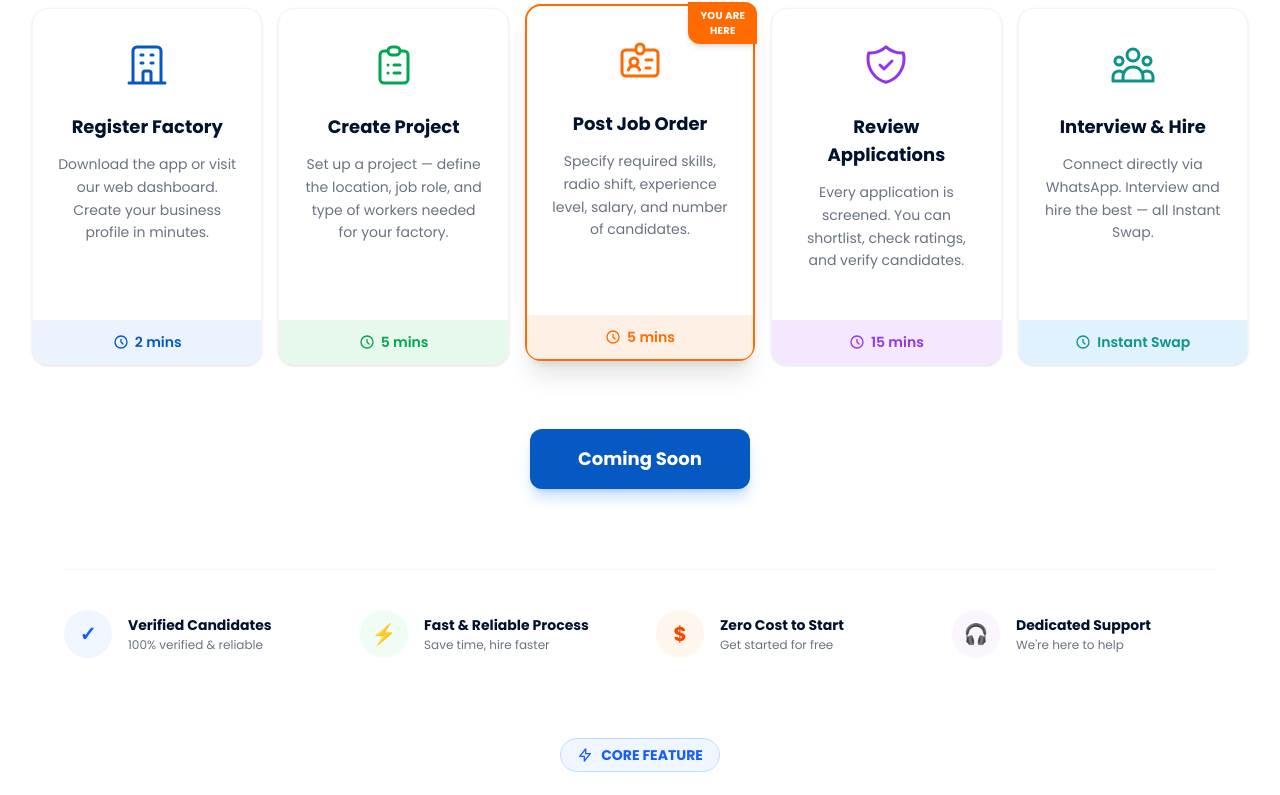
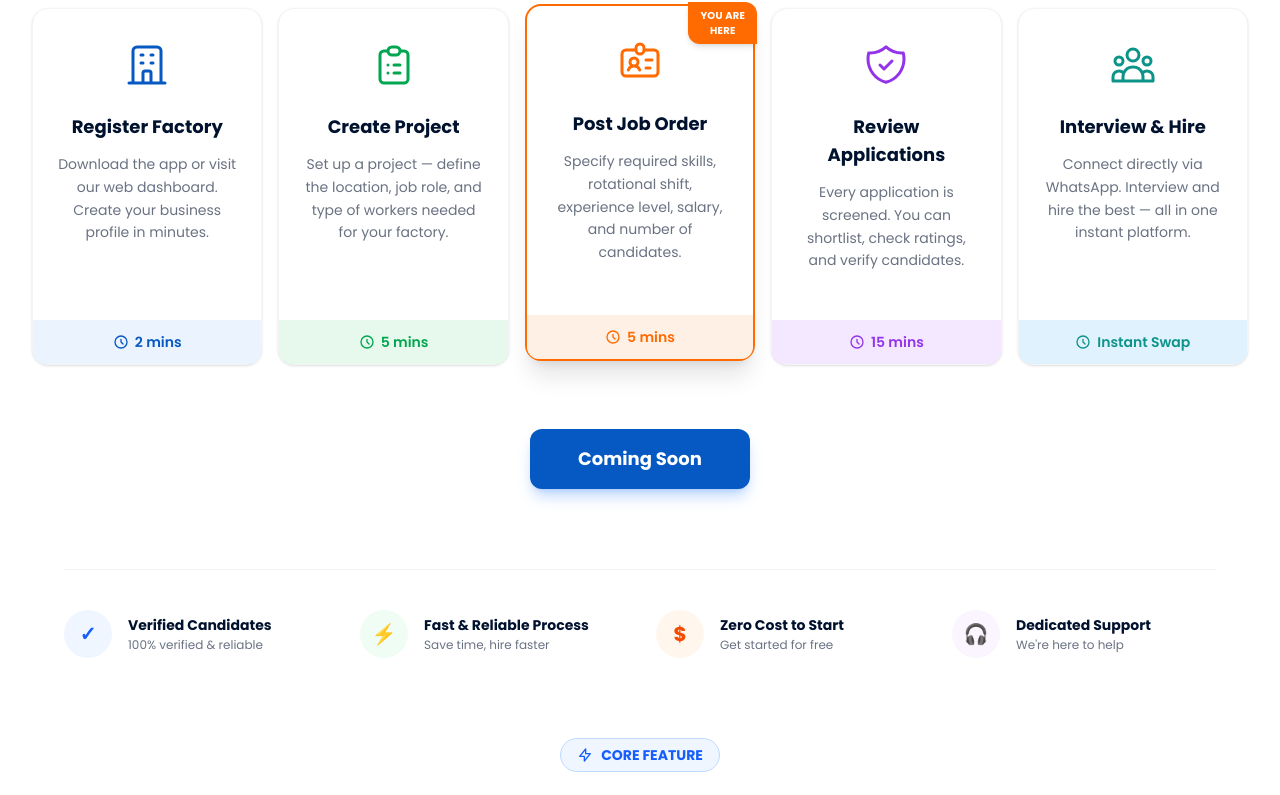
Before and after one commit to 923aryan/kbdl, a Next.js app in the folder kbdl-turborepo/apps/kbdl-landing/: page / in a window 1280 px wide. Shown: the part 1015-1810 px from the top of the page. Built offline with nearby package versions, Linux system fonts and the light colour scheme.

Commit message:
fixed bugs

```diff
--- a/kbdl-turborepo/apps/kbdl-landing/app/contact/page.tsx
+++ b/kbdl-turborepo/apps/kbdl-landing/app/contact/page.tsx
@@ -29,7 +29,7 @@ const ContactSection = ({ showSections = true }) => {
 
             {/* Main Heading */}
             <h2 className="text-4xl md:text-5xl lg:text-[56px] font-extrabold text-navy leading-[1.15] mb-6">
-              Let's Stop Daily Production <br className="hidden sm:block" /> Loss.
+              Let's Stop Daily Production <br className="hidden sm:block" /> Loss
             </h2>
 
             {/* Description */}
--- a/kbdl-turborepo/apps/kbdl-landing/components/ui/geJob.tsx
+++ b/kbdl-turborepo/apps/kbdl-landing/components/ui/geJob.tsx
@@ -7,7 +7,7 @@ const steps = [
   {
     id: "01",
     title: "Create Your Profile",
-    desc: "Register in Minutes\n Add your skills, location, work type and experience in minutes.",
+    desc: "Register in Minutes.\n Add your skills... location, work type and experience in minutes.",
     time: "2 mins",
     colorHex: "#0658C2",
     bgClass: "bg-[#EBF3FF]",
@@ -133,7 +133,7 @@ const steps = [
   {
     id: "05",
     title: "Start Earning",
-    desc: "Work Confirmed!. \nFactory, contractor or homeowner confirms your profile in one click.",
+    desc: "Work Confirmed! \nFactory, contractor or homeowner confirms your profile in one click.",
     time: "Instant!",
     colorHex: "#0D9488",
     bgClass: "bg-[#E0F2FE]",
--- a/kbdl-turborepo/apps/kbdl-landing/components/ui/navbar.tsx
+++ b/kbdl-turborepo/apps/kbdl-landing/components/ui/navbar.tsx
@@ -4,7 +4,7 @@ import Image from 'next/image';
 import Link from 'next/link';
 import { usePathname } from 'next/navigation';
 import { useState } from 'react';
-import logo from '../../public/logo.png';
+import logo from '../../public/logo-new.svg';
 // import logo from "../../public/logo.png"; // Make sure to adjust this import
 
 const navLinks = [
@@ -60,12 +60,12 @@ export default function Navbar() {
             >
               {isMobileMenuOpen ? (
                 // Close Icon (X)
-                <svg className="h-6 w-6" fill="none" viewBox="0 0 24 24" stroke="currentColor">
+                <svg className="h-8 w-8" fill="none" viewBox="0 0 24 24" stroke="currentColor">
                   <path strokeLinecap="round" strokeLinejoin="round" strokeWidth={2} d="M6 18L18 6M6 6l12 12" />
                 </svg>
               ) : (
                 // Hamburger Icon
-                <svg className="h-6 w-6" fill="none" viewBox="0 0 24 24" stroke="currentColor">
+                <svg className="h-8 w-8" fill="none" viewBox="0 0 24 24" stroke="currentColor">
                   <path strokeLinecap="round" strokeLinejoin="round" strokeWidth={2} d="M4 6h16M4 12h16M4 18h16" />
                 </svg>
               )}
--- a/kbdl-turborepo/apps/kbdl-landing/components/ui/timeline.tsx
+++ b/kbdl-turborepo/apps/kbdl-landing/components/ui/timeline.tsx
@@ -36,7 +36,7 @@ const steps = [
   {
     id: '03',
     title: 'Post Job Order',
-    desc: 'Specify required skills, radio shift, experience level, salary, and number of candidates.',
+    desc: 'Specify required skills, rotational shift, experience level, salary, and number of candidates.',
     time: '5 mins',
     colorHex: '#FF6B00', // Orange (Active)
     bgClass: 'bg-[#FFF0E6]',
@@ -64,7 +64,7 @@ const steps = [
   {
     id: '05',
     title: 'Interview & Hire',
-    desc: 'Connect directly via WhatsApp. Interview and hire the best — all Instant Swap.',
+    desc: 'Connect directly via WhatsApp. Interview and hire the best — all in one instant platform.',
     time: 'Instant Swap',
     colorHex: '#0D9488', // Teal
     bgClass: 'bg-[#E0F2FE]', // Using a light cyan/teal for the bg
```
Also changed, not shown: kbdl-turborepo/apps/kbdl-landing/public/logo-new.svg (added).
